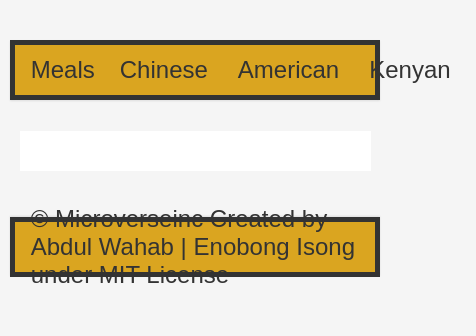
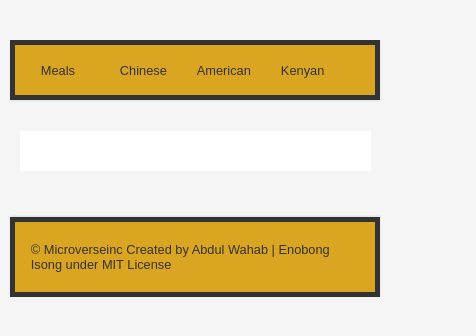
Before and after one commit to Abdulwhbhussain/capstone-module-2, a website built with webpack: page src/index.html in a window 390 px wide. Shown: the whole page, 476 px wide, since content can reach past the window. Built offline with nearby package versions, Linux system fonts and the light colour scheme; no server answers.

Commit message:
Major UI/UX Improvements at The Homepage

```diff
--- a/src/styles.css
+++ b/src/styles.css
@@ -83,11 +83,11 @@ main {
   background-color: goldenrod;
   border: 5px solid #333;
   box-shadow: 0 -1px 2px rgba(0, 0, 0, 0.1);
-  padding: 0 1em;
+  padding: 20px 1em;
   position: relative;
   width: 95%;
   z-index: 1;
-  height: 60px;
+  height: auto;
   display: flex;
   flex-direction: row;
   justify-content: flex-start;
@@ -237,6 +237,19 @@ h5 {
   main {
     grid-template-columns: 1fr 1fr;
   }
+
+  .logo > p {
+    font-size: 1.1rem
+  }
+
+  a {
+    font-size: 1.1rem;
+  }
+
+  .footer-container > p {
+    font-size: 1.1rem;
+  }
+
 }
 
 /* media query for mobile devices */
@@ -244,4 +257,16 @@ h5 {
   main {
     grid-template-columns: 1fr;
   }
+
+  .logo > p {
+    font-size: 0.8rem
+  }
+
+  a {
+    font-size: 0.8rem;
+  }
+
+  .footer-container > p {
+    font-size: 0.8rem;
+  }
 }
```
Also changed, not shown: dist/main.js.
